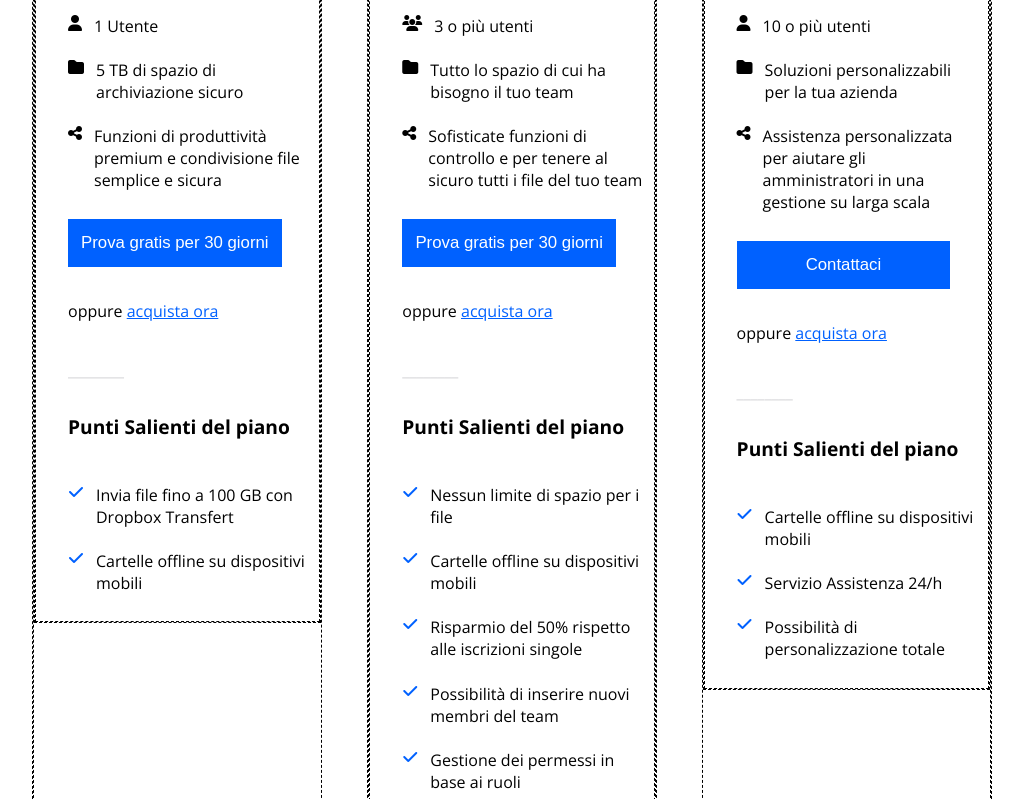
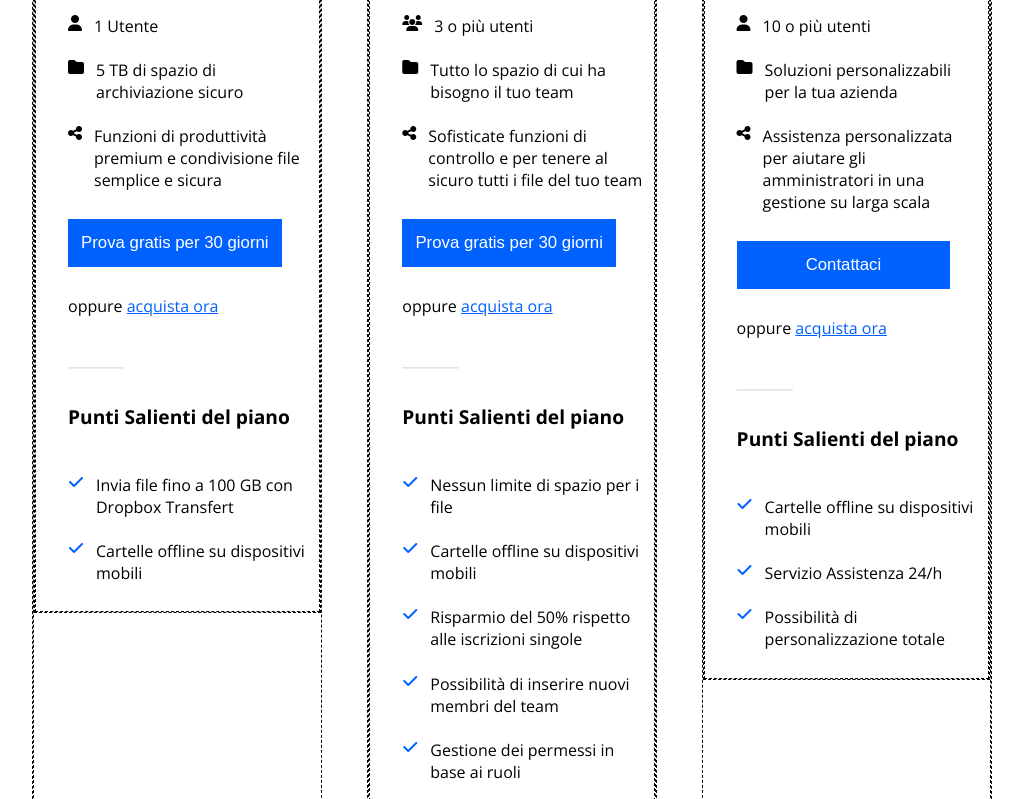
Before and after one commit to simonebonifazi/htmlcss-dropbox, a plain HTML site: page index.html in a window 1280 px wide. Shown: the part 1350-2149 px from the top of the page, without its empty margins (128-1151 px from the left). Drawn offline with nearby package versions, Linux system fonts and the light colour scheme.

Commit message:
start-next-section

```diff
--- a/css/style.css
+++ b/css/style.css
@@ -233,11 +233,6 @@ li>i {
     margin-bottom: 1rem;
 }
 
-.or-buy-now {
-    vertical-align: middle;
-    line-height: 2rem;
-}
-
 /* end section */
 
 /*  */
--- a/index.html
+++ b/index.html
@@ -96,7 +96,7 @@
                                     file semplice e sicura</li>
                             </ul>
                             <span> <button> Prova gratis per 30 giorni</button> </span>
-                            <span class="or-buy-now"> oppure <a href="#"> acquista ora</a></span>
+                            <span> oppure <a href="#"> acquista ora</a></span>
                             <span class="separator grey">________</span>
                             <h5> Punti Salienti del piano</h5>
                             <ul>
@@ -122,7 +122,7 @@
                                     tenere al sicuro tutti i file del tuo team</li>
                             </ul>
                             <span> <button> Prova gratis per 30 giorni</button> </span>
-                            <span class="or-buy-now"> oppure <a href="#"> acquista ora</a></span>
+                            <span> oppure <a href="#"> acquista ora</a></span>
                             <span class="separator grey">________</span>
                             <h5> Punti Salienti del piano</h5>
                             <ul>
@@ -155,7 +155,7 @@
                                     amministratori in una gestione su larga scala</li>
                             </ul>
                             <span> <button> Contattaci</button> </span>
-                            <span class="or-buy-now"> oppure <a href="#"> acquista ora</a></span>
+                            <span> oppure <a href="#"> acquista ora</a></span>
                             <span class="separator grey">________</span>
                             <h5> Punti Salienti del piano</h5>
                             <ul>
```
